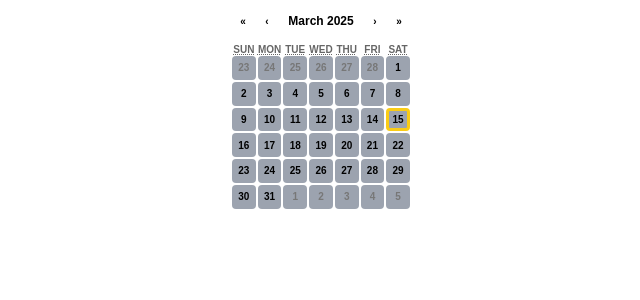
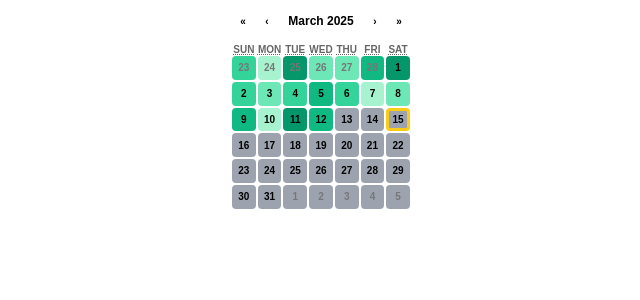
Before and after one commit to kkodai1209/heatmap-widget, a Next.js app: page / in a window 1280 px wide. Shown: the top 300 px of the page, without its empty margins (319-959 px from the left). Built offline with nearby package versions, Linux system fonts and the light colour scheme.

Commit message:
Fix Netlify deploy issues

```diff
--- a/src/app/page.js
+++ b/src/app/page.js
@@ -11,6 +11,24 @@ export default function Home() {
 
   // 仮の勉強データ（日付: 勉強時間）
   const studyData = {
+    "2025-02-23": 7,
+    "2025-02-24": 2,
+    "2025-02-25": 11,
+    "2025-02-26": 5,
+    "2025-02-27": 5,
+    "2025-02-28": 9,
+    "2025-03-01": 11,
+    "2025-03-02": 7,
+    "2025-03-03": 5,
+    "2025-03-04": 7,
+    "2025-03-05": 9,
+    "2025-03-06": 7,
+    "2025-03-07": 3,
+    "2025-03-08": 5,
+    "2025-03-09": 9,
+    "2025-03-10": 3,
+    "2025-03-11": 11,
+    "2025-03-12": 9,
   };
 
   // 勉強時間に応じたクラスを決定
```
